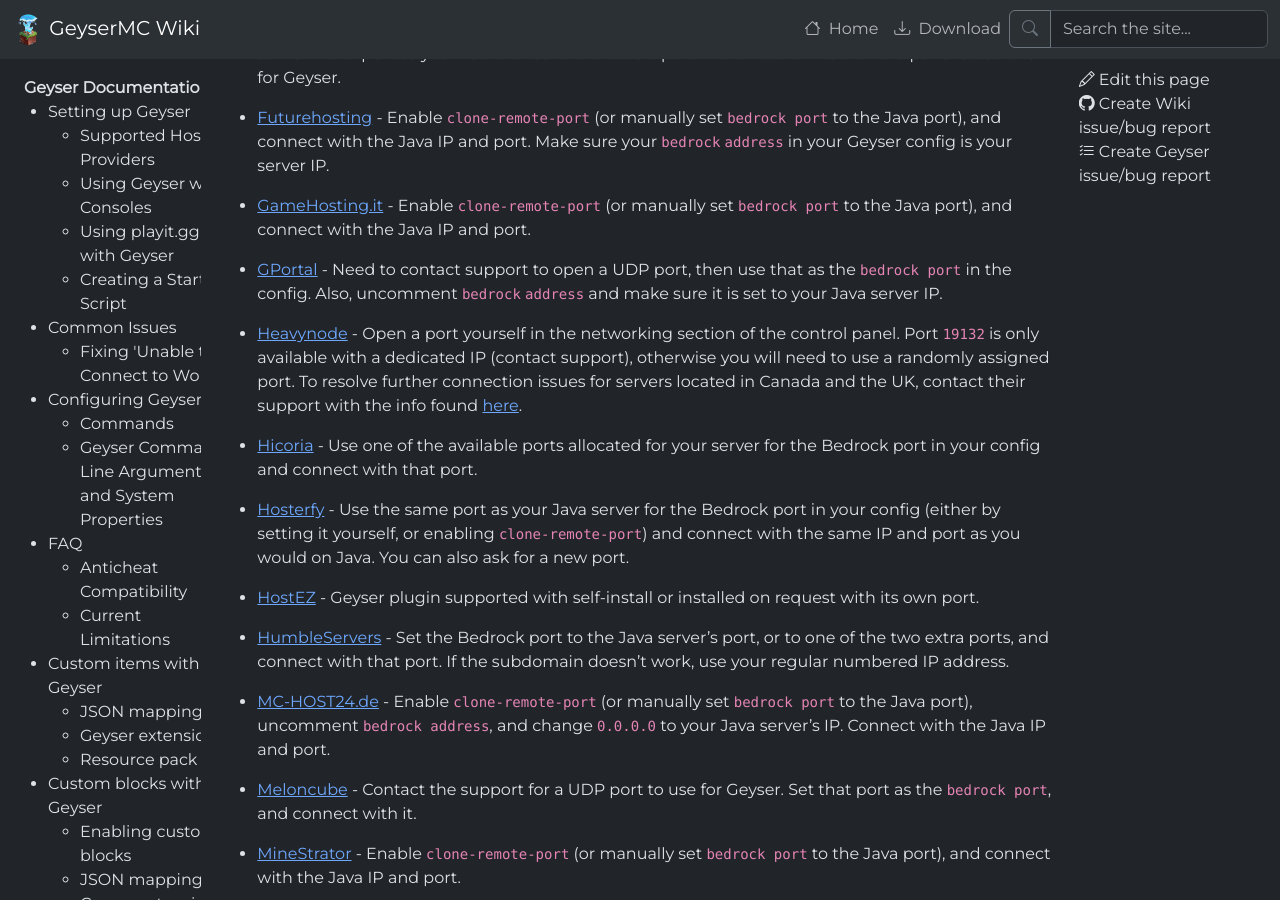
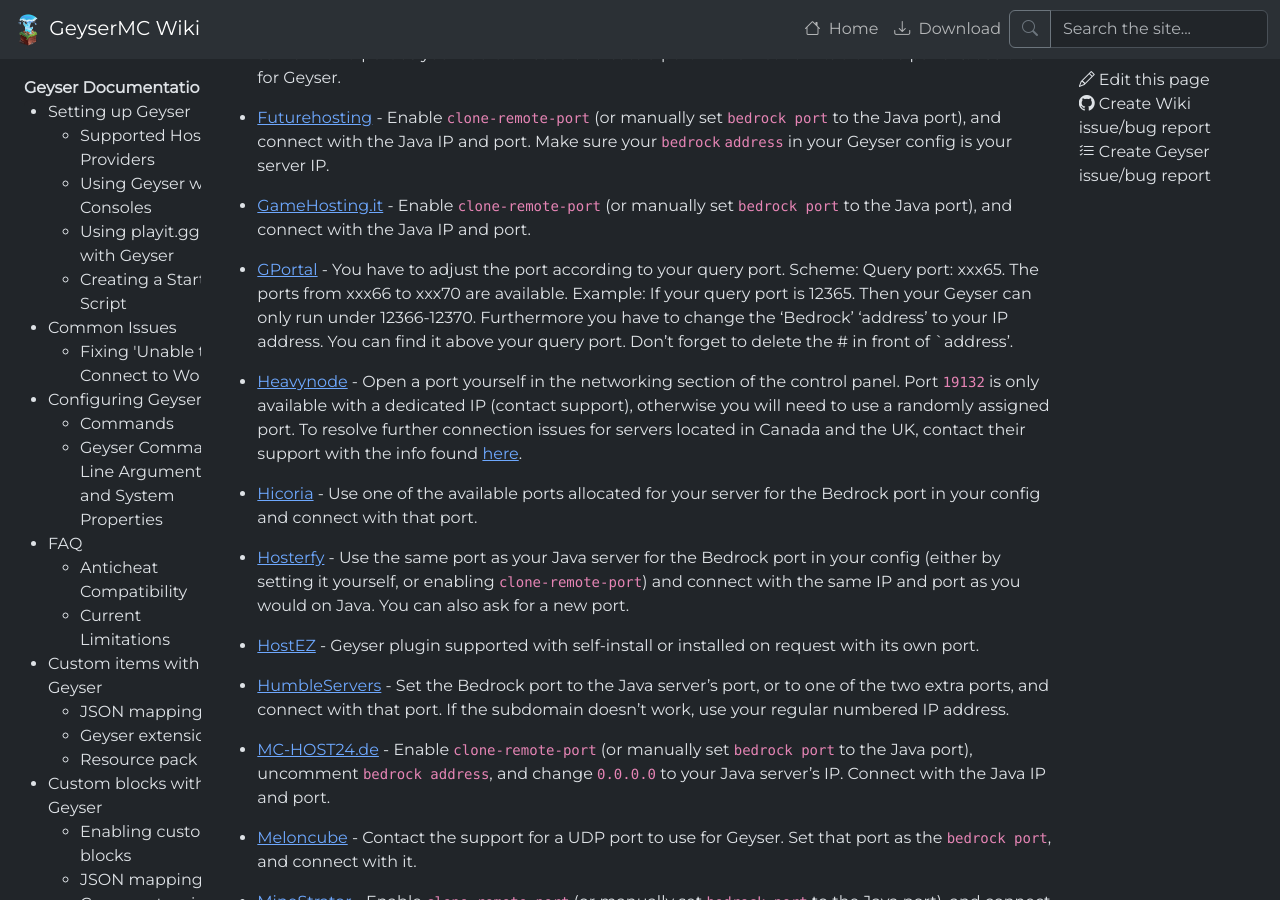
Before and after one commit to GeyserMC/GeyserWiki, a Jekyll site: the page built from _docs/geyser/supported-hosting-providers.md, in a window 1280 px wide and 900 px high, scrolled down 3279 px. Built offline with Jekyll 4.4.1, drawn with Linux system fonts in a browser that asks for light colours.

Commit message:
Update providers.json
Update GPORTAL

```diff
--- a/_data/providers.json
+++ b/_data/providers.json
@@ -222,7 +222,11 @@
     {
       "name": "GPortal",
       "url": "https://www.g-portal.com/",
-      "description": "Need to contact support to open a UDP port, then use that as the `bedrock port` in the config. Also, uncomment `bedrock` `address` and make sure it is set to your Java server IP."
+      "description": "You have to adjust the port according to your query port. Scheme: Query port: xxx65. The ports from xxx66 to xxx70 are available.
+            Example:
+        If your query port is 12365. Then your Geyser can only run under 12366-12370.
+        Furthermore you have to change the 'Bedrock' 'address' to your IP address.
+        You can find it above your query port. Don't forget to delete the # in front of `address'."
     },
     {
       "name": "Heavynode",
```
